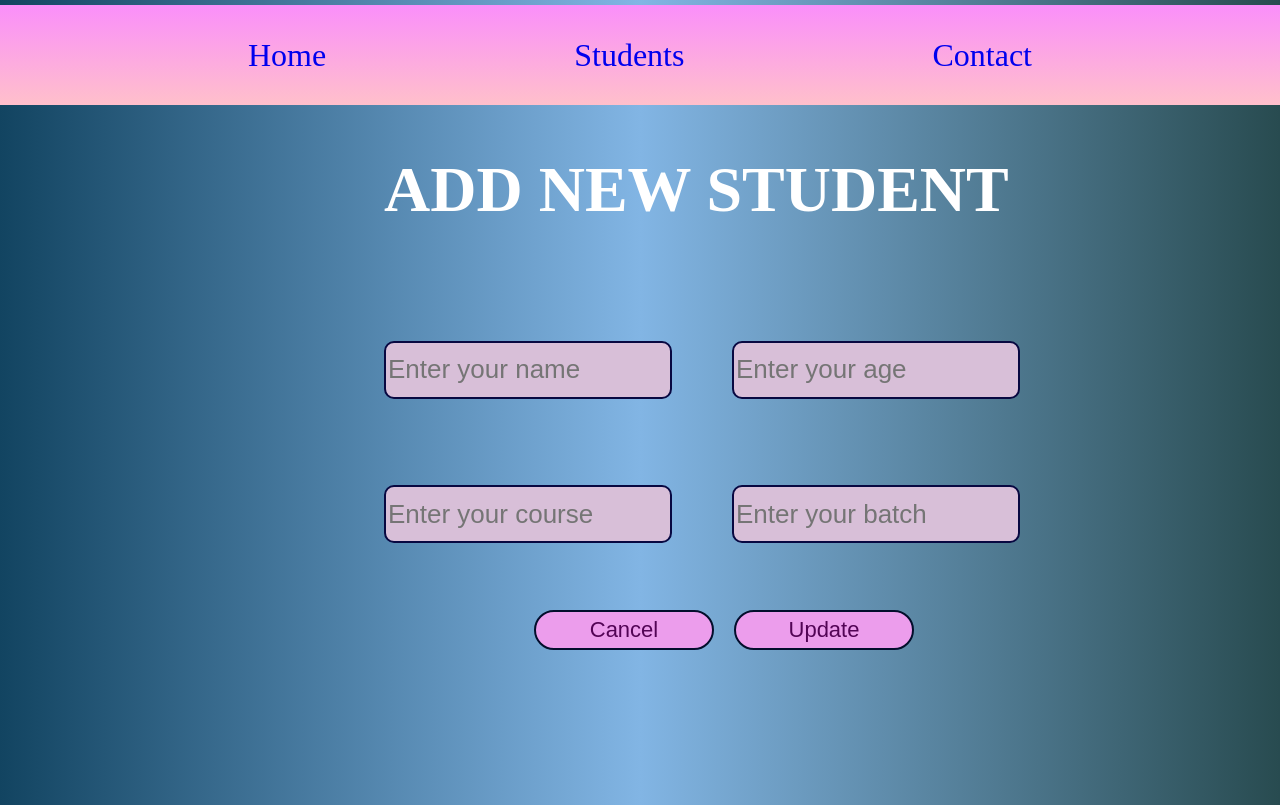
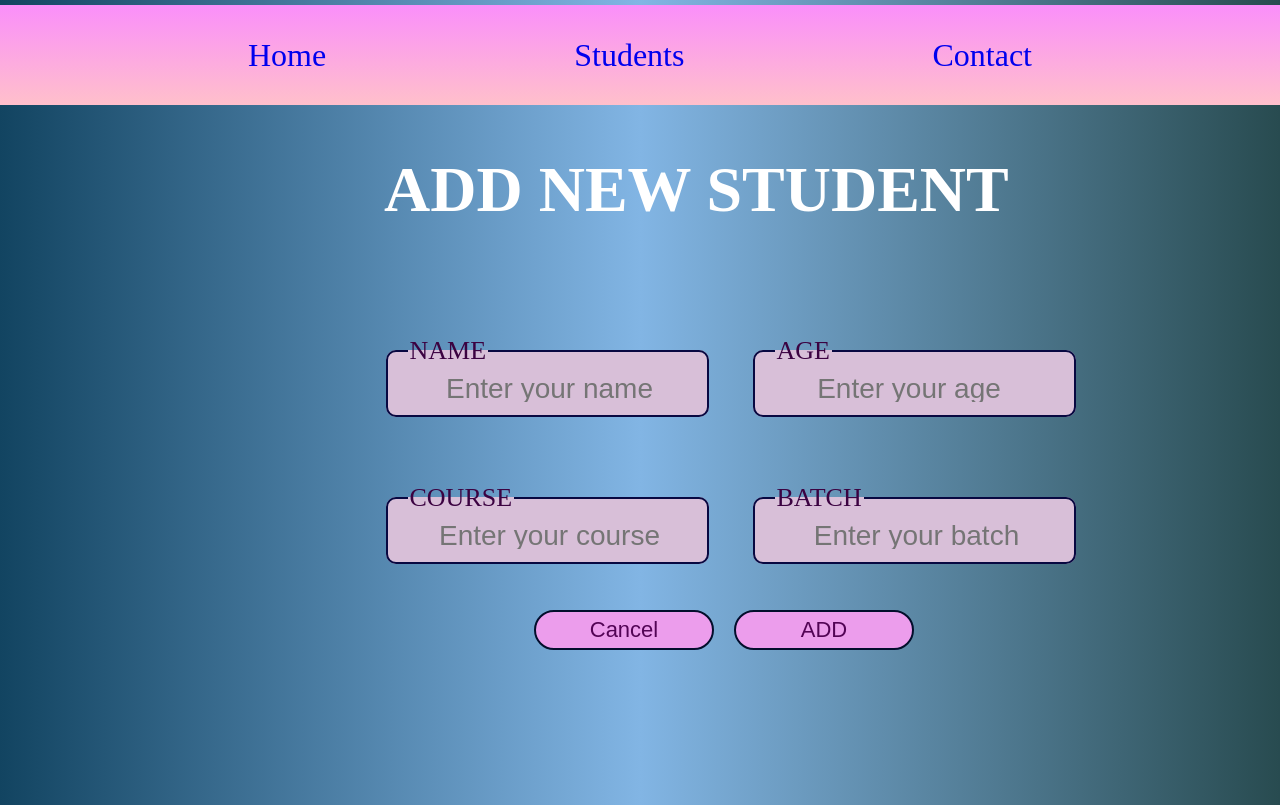
Before and after one commit to rani10245kumari/React-handson6, a React (Create React App) app: page /Addstudent in a window 1280 px wide. Built offline with nearby package versions, Linux system fonts and the light colour scheme.

Commit message:
Update AddStudent.js

```diff
--- a/src/AddStudent.js
+++ b/src/AddStudent.js
@@ -25,56 +25,65 @@ function Addstu() {
     return (
         <div className="studentDetail">
             <h1>ADD NEW STUDENT</h1>
+
+            <fieldset className="form">
+                <legend>NAME</legend>
                 <label htmlFor="name" />
                 <input
-                className="form"
                     type="text"
                     id="name"
                     name="Name"
                     placeholder="Enter your name"
                     onChange={handleChange}
                 />
+            </fieldset>
             <br></br>
             <br></br>
 
+            <fieldset className="form">
+                <legend>AGE</legend>
                 <label htmlFor="age" />
                 <input
-                className="form"
                     type="number"
                     id="age"
                     name="Age"
                     placeholder="Enter your age"
                     onChange={handleChange}
                 />
+            </fieldset>
             <br></br>
             <br></br>
-
+            <fieldset className="form">
+                <legend>COURSE</legend>
                 <label htmlFor="name" />
                 <input
-                className="form"
+
                     type="text"
                     id="name"
                     name="Course"
                     placeholder="Enter your course"
                     onChange={handleChange}
                 />
+            </fieldset>
             <br></br>
             <br></br>
 
+            <fieldset className="form">
+                <legend>BATCH</legend>
                 <label htmlFor="name" />
                 <input
-                className="form"
                     type="text"
                     id="name"
                     name="Batch"
                     placeholder="Enter your batch"
                     onChange={handleChange}
                 />
+            </fieldset>
             <br></br>
             <br></br>
             <div id="buttons" className="update">
                 <button onClick={() => Navigation("/Students")} className="Cancel">Cancel</button>
-                <button onClick={handleSubmit} className="update2">Update</button>
+                <button onClick={handleSubmit} className="update2">ADD</button>
             </div>
         </div>
     );
```
Lines whose indentation alone changed are shown as unchanged.
